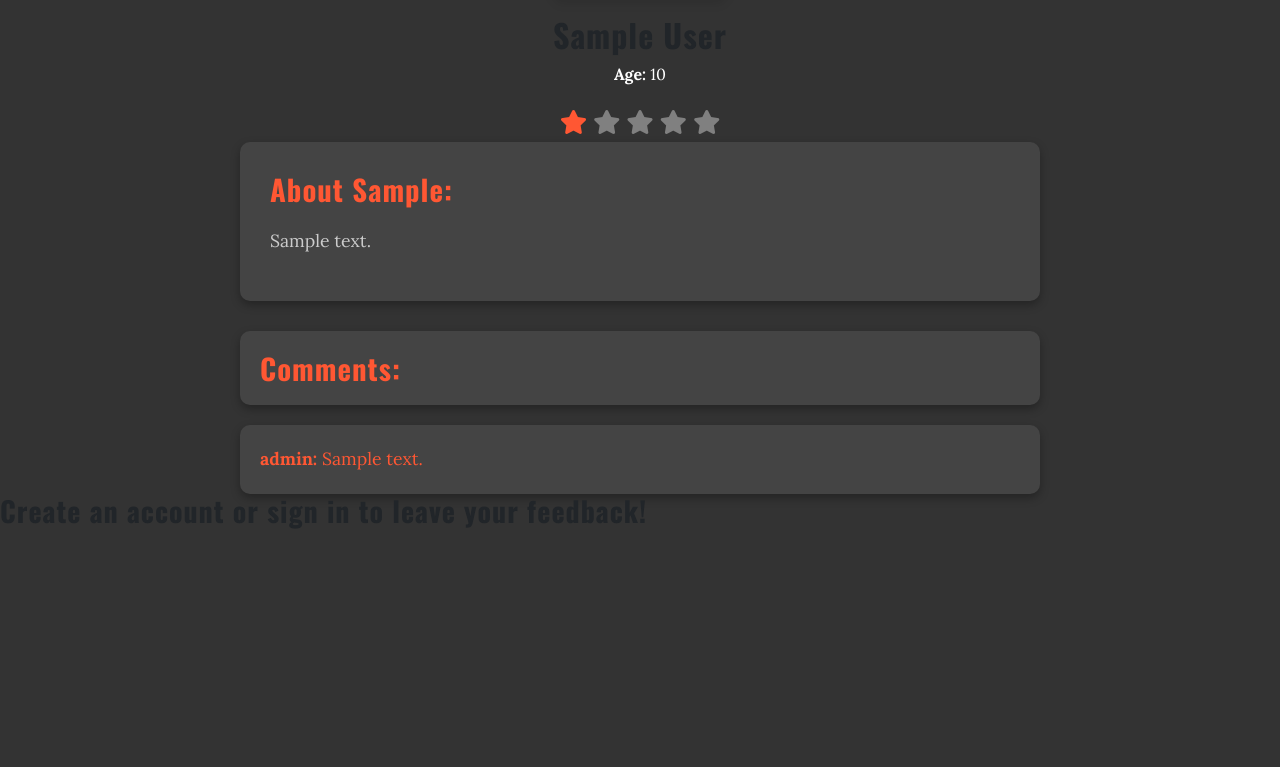
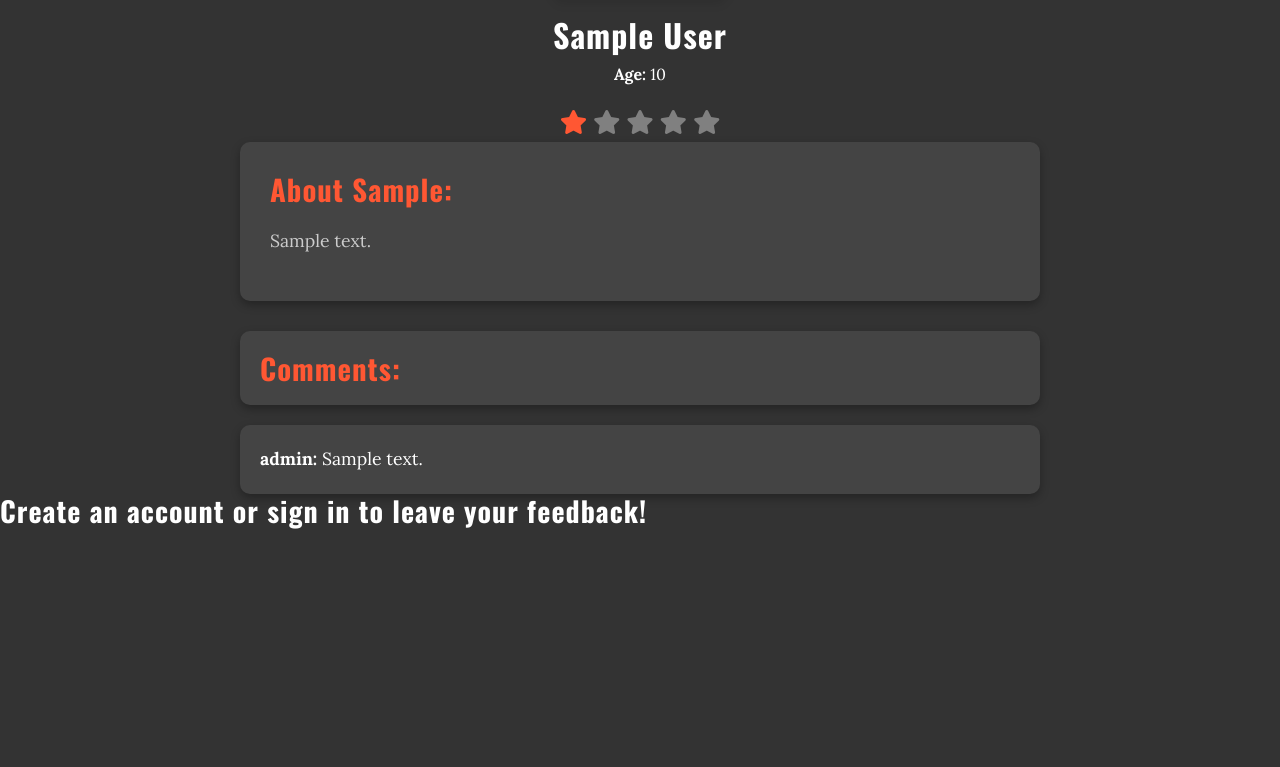
Before and after one commit to Kevinolm10/FitSphere, a Django app: page /trainers/trainer/1/ in a window 1280 px wide. Shown: the part 133-900 px from the top of the page. Run offline with Django 5.2, Linux system fonts and the light colour scheme; data comes from the database, SQL or seed files in the repository; tables that the repository leaves empty hold one stand-in row (values such as "Sample post").

Commit message:
Change text color for user comment form

```diff
--- a/static/css/style.css
+++ b/static/css/style.css
@@ -51,9 +51,11 @@ h6 {
     font-family: 'Oswald', sans-serif;
     font-weight: 700;
     letter-spacing: 1px;
+    color: white;
 }
 
 p {
+    color: white;
     font-size: 16px;
 }
 
```
